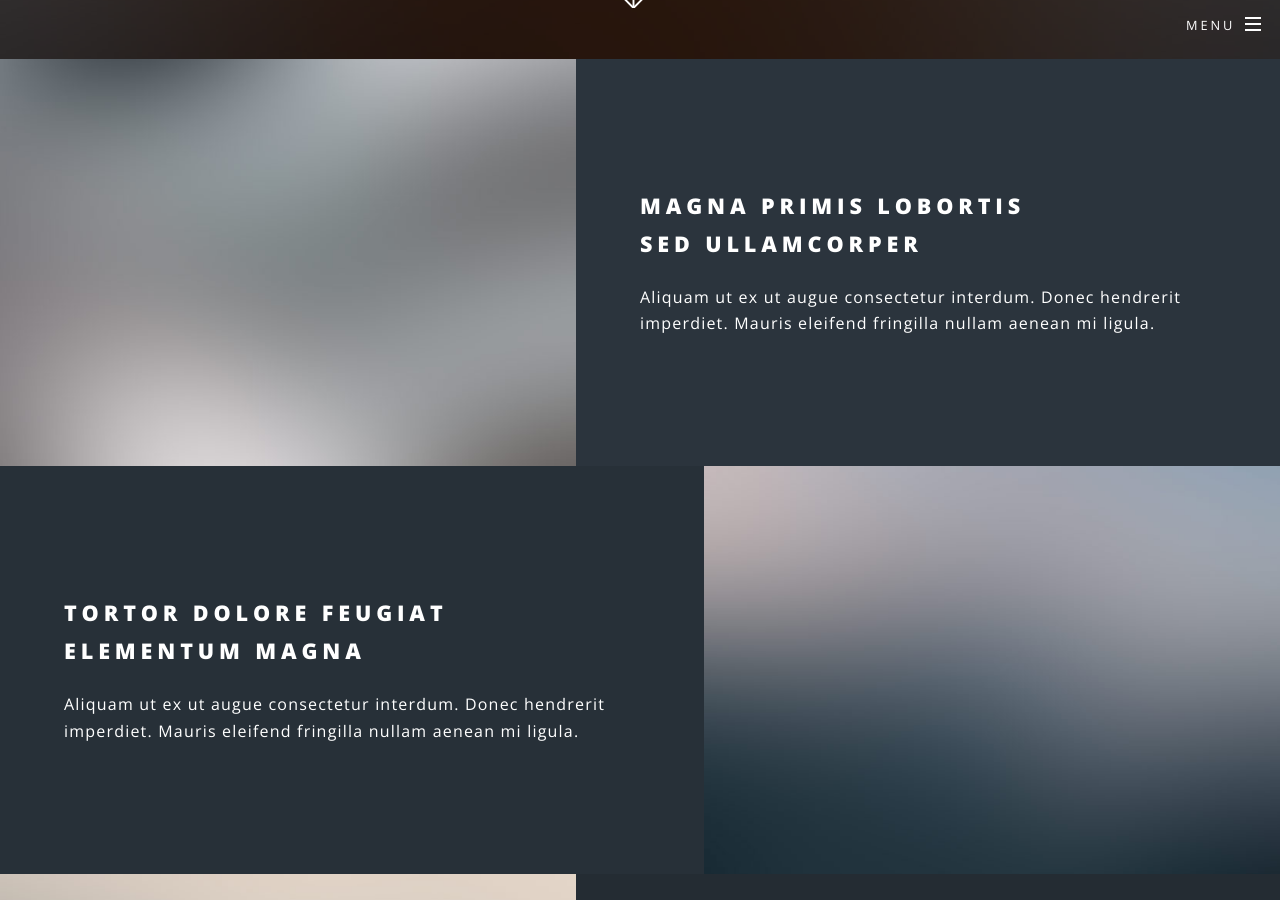
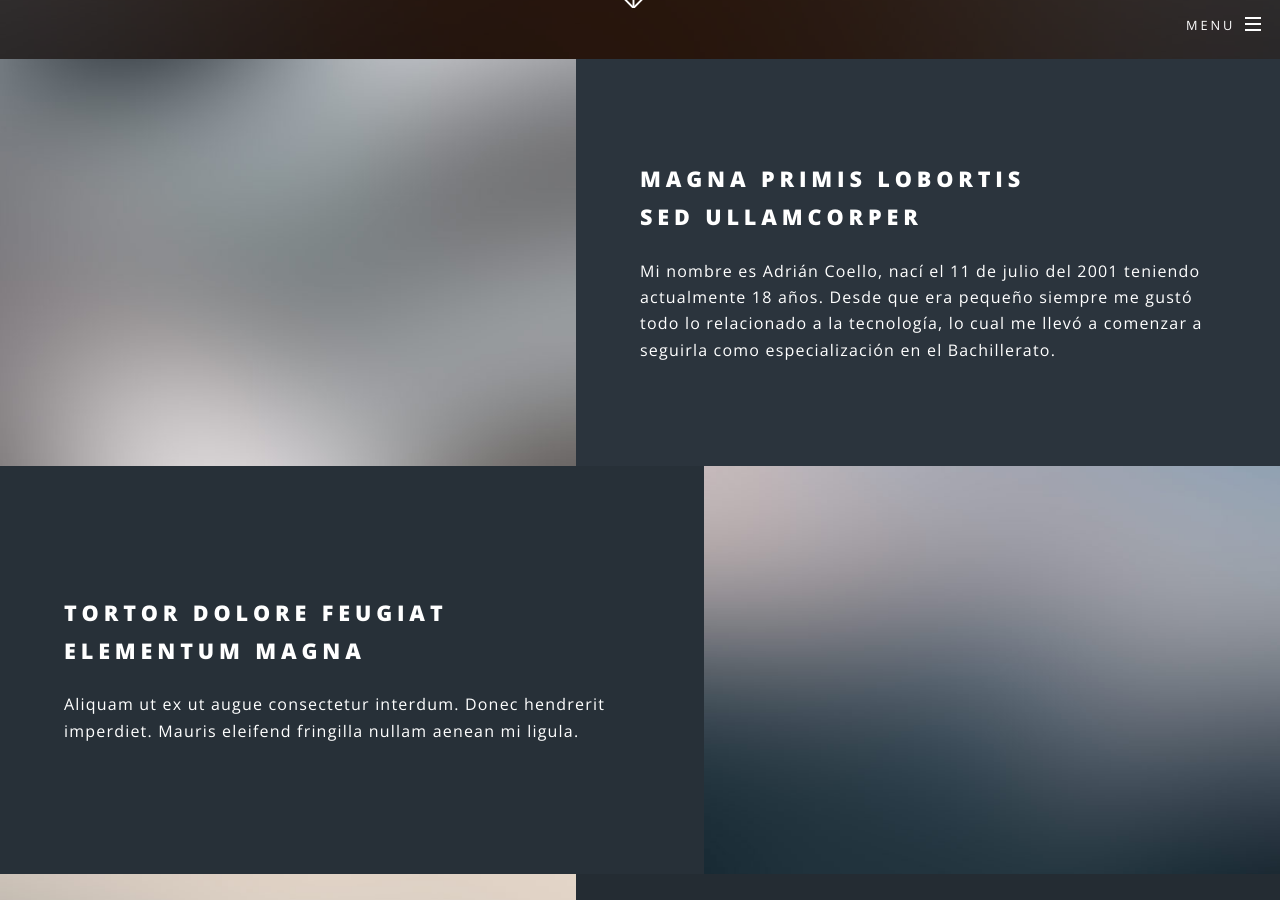
Before and after one commit to Vico2001/assa.github.io, a Jekyll site: the page built from index.html, in a window 1280 px wide and 900 px high, scrolled down 841 px. Built offline with Jekyll 4.4.1, drawn with Linux system fonts in a browser that asks for light colours.

Commit message:
Update index.html

```diff
--- a/index.html
+++ b/index.html
@@ -16,7 +16,8 @@ layout: landing
 							<div class="image"><img src="images/pic01.jpg" alt="" /></div><div class="content">
 								<h2>Magna primis lobortis<br />
 								sed ullamcorper</h2>
-								<p>Aliquam ut ex ut augue consectetur interdum. Donec hendrerit imperdiet. Mauris eleifend fringilla nullam aenean mi ligula.</p>
+								<p>Mi nombre es Adrián Coello, nací el 11 de julio del 2001 teniendo actualmente 18 años. Desde que era pequeño siempre me gustó </br>
+								todo lo relacionado a la tecnología, lo cual me llevó a comenzar a seguirla como especialización en el Bachillerato.</p>
 							</div>
 						</section>
 						<section class="spotlight">
```
